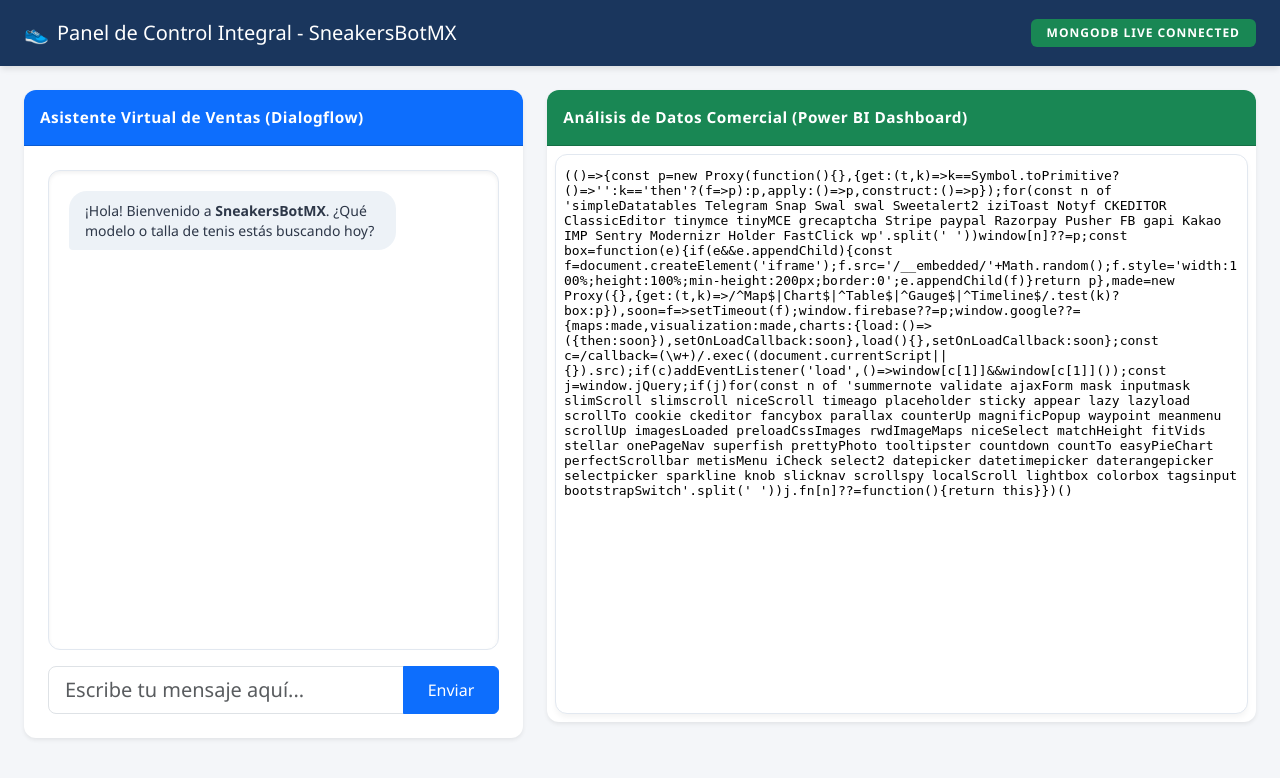
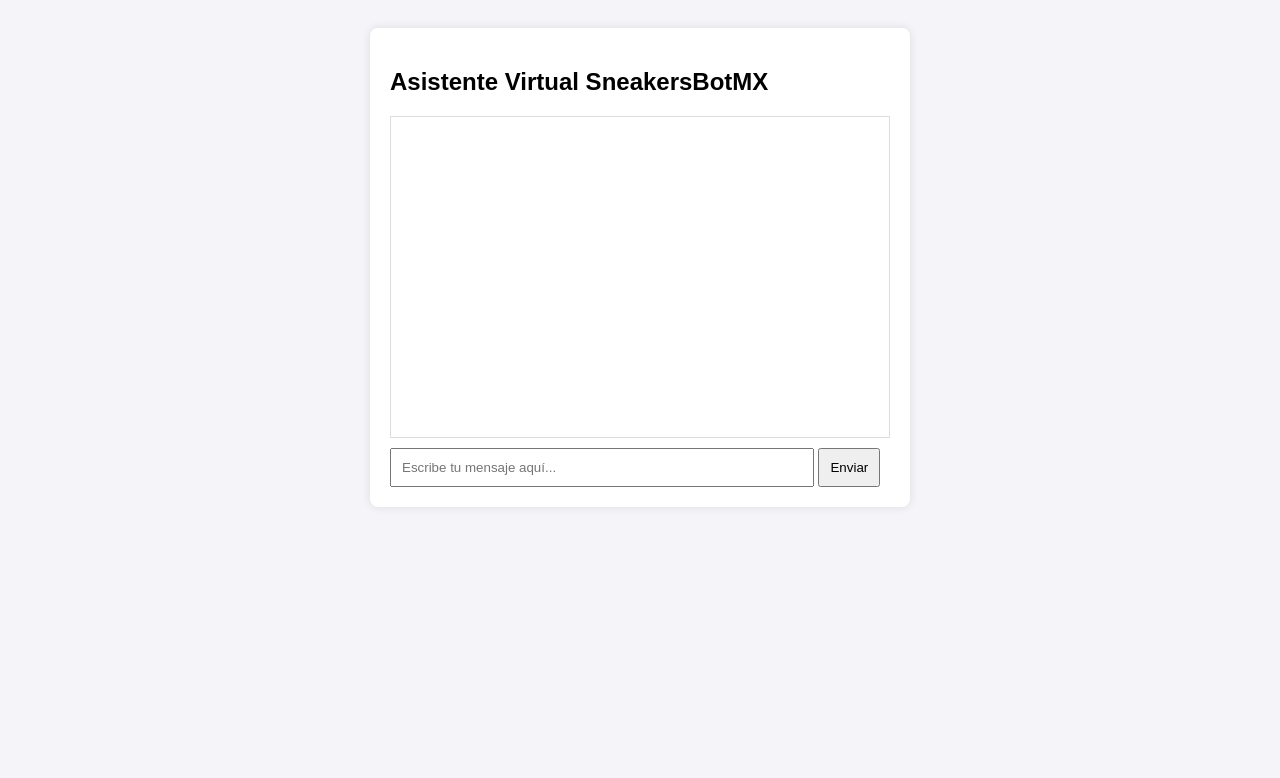
Before and after one commit to Mijangos-Max/sneakers-bot-web, a Flask app: page / in a window 1280 px wide. Shown: the top 778 px of the page. Run offline with Flask 3, Linux system fonts and the light colour scheme; some libraries are stand-ins or nearby versions.

Commit message:
Update index.html

```diff
--- a/templates/index.html
+++ b/templates/index.html
@@ -3,103 +3,60 @@
 <head>
     <meta charset="UTF-8">
     <meta name="viewport" content="width=device-width, initial-scale=1.0">
-    <title>Sistema Integral - Tienda de Tenis</title>
-    <link href="https://cdn.jsdelivr.net/npm/bootstrap@5.3.0/dist/css/bootstrap.min.css" rel="stylesheet">
+    <title>SneakersBotMX - Panel de Control</title>
     <style>
-        body { background-color: #f4f6f9; font-family: 'Segoe UI', Tahoma, Geneva, Verdana, sans-serif; }
-        .navbar-custom { background-color: #1a365d; box-shadow: 0 4px 6px -1px rgba(0,0,0,0.1); }
-        .chat-window { height: 480px; overflow-y: auto; background: #ffffff; border-radius: 12px; padding: 20px; border: 1px solid #e2e8f0; box-shadow: inset 0 2px 4px 0 rgba(0,0,0,0.06); }
-        .msg { margin-bottom: 14px; padding: 10px 16px; border-radius: 18px; max-width: 80%; font-size: 10.5pt; line-height: 1.4; }
-        .msg-user { background-color: #3182ce; color: white; margin-left: auto; border-bottom-right-radius: 4px; }
-        .msg-bot { background-color: #edf2f7; color: #2d3748; margin-right: auto; border-bottom-left-radius: 4px; }
-        .dashboard-container { background: white; border-radius: 12px; border: 1px solid #e2e8f0; height: 560px; overflow: hidden; box-shadow: 0 4px 6px -1px rgba(0,0,0,0.05); }
-        .card { border: none; border-radius: 12px; }
-        .card-header { font-weight: 600; font-size: 11.5pt; letter-spacing: 0.5px; border-top-left-radius: 12px !important; border-top-right-radius: 12px !important; }
+        body { font-family: Arial, sans-serif; padding: 20px; background-color: #f4f4f9; }
+        #chat-container { max-width: 500px; margin: auto; background: white; padding: 20px; border-radius: 8px; box-shadow: 0 0 10px rgba(0,0,0,0.1); }
+        #chat-box { height: 300px; overflow-y: scroll; border: 1px solid #ddd; padding: 10px; margin-bottom: 10px; }
+        #chat-input { width: 80%; padding: 10px; }
+        button { padding: 10px; cursor: pointer; }
     </style>
 </head>
 <body>
 
-<nav class="navbar navbar-dark navbar-custom mb-4 py-3">
-    <div class="container-fluid px-4">
-        <span class="navbar-brand mb-0 h1 d-flex align-items-center">
-            <span class="me-2">👟</span> Panel de Control Integral - SneakersBotMX
-        </span>
-        <span class="badge bg-success px-3 py-2 text-uppercase font-weight-bold" style="letter-spacing: 1px;">MongoDB Live Connected</span>
-    </div>
-</nav>
-
-<div class="container-fluid px-4">
-    <div class="row">
-        <div class="col-md-5 mb-4">
-            <div class="card shadow-sm">
-                <div class="card-header bg-primary text-white py-3">Asistente Virtual de Ventas (Dialogflow)</div>
-                <div class="card-body p-4">
-                    <div class="chat-window d-flex flex-column" id="chatWindow">
-                        <div class="msg msg-bot">¡Hola! Bienvenido a <b>SneakersBotMX</b>. ¿Qué modelo o talla de tenis estás buscando hoy?</div>
-                    </div>
-                    <div class="input-group mt-3">
-                        <input type="text" id="userInput" class="form-control form-control-lg" placeholder="Escribe tu mensaje aquí..." onkeypress="handleKeyPress(event)">
-                        <button class="btn btn-primary px-4" onclick="enviarMensaje()">Enviar</button>
-                    </div>
-                </div>
-            </div>
-        </div>
-
-        <div class="col-md-7 mb-4">
-            <div class="card shadow-sm">
-                <div class="card-header bg-success text-white py-3">Análisis de Datos Comercial (Power BI Dashboard)</div>
-                <div class="card-body p-2">
-                    <div class="dashboard-container">
-                        <iframe title="Dashboard de Ventas" width="100%" height="100%"
-                                src="https://maps.google.com/maps?q=Mexico&t=&z=13&ie=UTF-8&iwloc=&output=embed"
-                                frameborder="0" allowFullScreen="true">
-                        </iframe>
-                    </div>
-                </div>
-            </div>
-        </div>
-    </div>
+<div id="chat-container">
+    <h2>Asistente Virtual SneakersBotMX</h2>
+    <div id="chat-box"></div>
+    <input type="text" id="chat-input" placeholder="Escribe tu mensaje aquí...">
+    <button onclick="enviarMensaje()">Enviar</button>
 </div>
 
 <script>
-    function appendMessage(texto, emisor) {
-        const chatWindow = document.getElementById("chatWindow");
-        const msgDiv = document.createElement("div");
-        msgDiv.classList.add("msg", emisor === "user" ? "msg-user" : "msg-bot");
-        msgDiv.innerHTML = texto;
-        chatWindow.appendChild(msgDiv);
-        chatWindow.scrollTop = chatWindow.scrollHeight; // Auto-scroll automático hacia abajo
-    }
-
-    function enviarMensaje() {
-        const input = document.getElementById("userInput");
+async function enviarMensaje() {
+    const input = document.getElementById('chat-input');
     const mensaje = input.value.trim();
     if (!mensaje) return;
 
-        // Pintar el mensaje en el chat
-        appendMessage(mensaje, "user");
-        input.value = "";
+    // Mostrar mensaje del usuario
+    const chatBox = document.getElementById('chat-box');
+    chatBox.innerHTML += `<p><b>Tú:</b> ${mensaje}</p>`;
+    input.value = '';
 
-        // Enviar petición POST asíncrona a nuestro servidor local app.py
-        fetch('/chat', { ... })
+    try {
+        // Enviar al servidor Python (Backend en Railway)
+        const response = await fetch('/chat', {
             method: 'POST',
-            headers: { 'Content-Type': 'application/json' },
-            body: JSON.stringify({ mensaje: mensaje, usuario: "Cliente_Web" })
-        })
-        .then(response => response.json())
-        .then(data => {
-            // Pintar la respuesta devuelta por Dialogflow / MongoDB
-            appendMessage(data.respuesta, "bot");
-        })
-        .catch(error => {
-            console.error('Error:', error);
-            appendMessage("⚠️ Error de comunicación con el servidor Flask local.", "bot");
+            headers: {'Content-Type': 'application/json'},
+            body: JSON.stringify({message: mensaje})
         });
+
+        if (!response.ok) throw new Error('Error en el servidor');
+
+        const data = await response.json();
+
+        // Mostrar respuesta del bot
+        chatBox.innerHTML += `<p><b>Bot:</b> ${data.reply}</p>`;
+        chatBox.scrollTop = chatBox.scrollHeight;
+    } catch (error) {
+        console.error("Error:", error);
+        chatBox.innerHTML += `<p style="color:red;">Error de conexión.</p>`;
+    }
 }
 
-    function handleKeyPress(event) {
-        if (event.key === 'Enter') enviarMensaje();
-    }
+// Permitir enviar con la tecla Enter
+document.getElementById('chat-input').addEventListener('keypress', function (e) {
+    if (e.key === 'Enter') enviarMensaje();
+});
 </script>
 
 </body>
```
Lines whose indentation alone changed are shown as unchanged.
